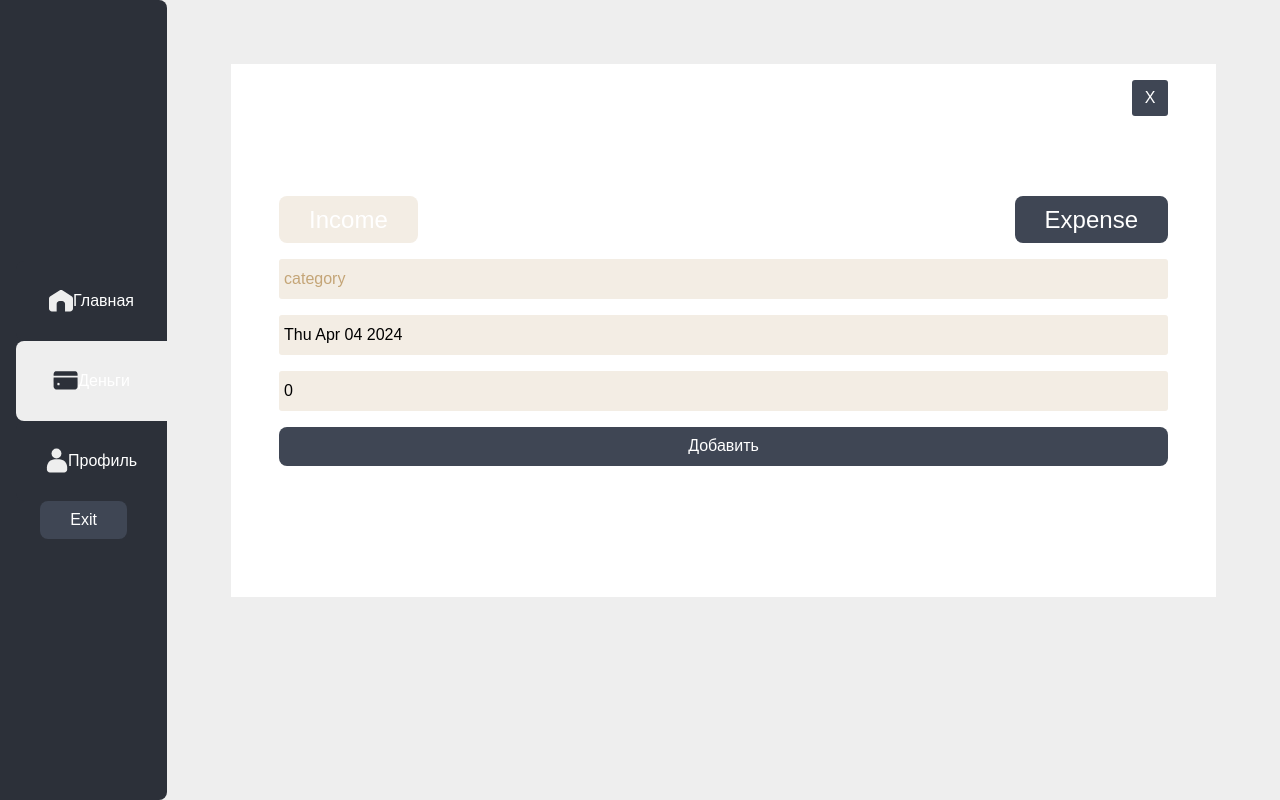
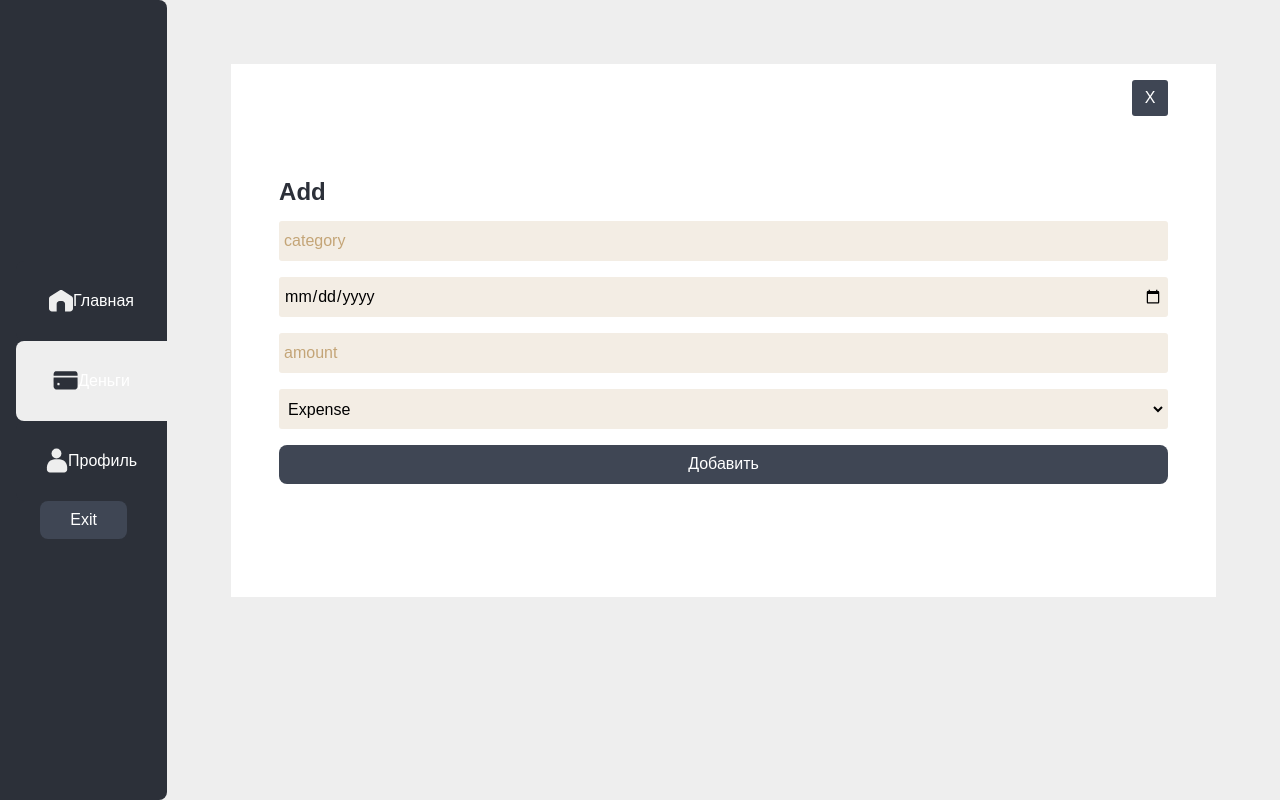
Before and after one commit to vladserikov/frontent-financeTracker, a React (Vite) app: page /app/transactions/add-transaction in a window 1280 px wide. Built offline with nearby package versions, Linux system fonts and the light colour scheme.

Commit message:
Added transaction form

```diff
--- a/src/App.tsx
+++ b/src/App.tsx
@@ -8,7 +8,7 @@ import MainContainer from './app/MainContainer';
 import Profile from './app/profile/Profile';
 import AddTransaction from './app/transactions/AddTransaction';
 import EditTransaction from './app/transactions/EditTransaction';
-import NewTransaction from './app/transactions/NewTransaction';
+import WalletSummary from './app/transactions/WalletSummary';
 import { User } from './app/types';
 import ErrorElement from './app/ui/ErrorElement';
 import { getCookie } from './app/utils/localObject';
@@ -76,7 +76,7 @@ function App() {
 							path='transactions/add-transaction'
 							element={<AddTransaction />}
 						/>
-						<Route path='transactions' element={<NewTransaction />} />
+						<Route path='transactions' element={<WalletSummary />} />
 						<Route path='profile' element={<Profile />} />
 					</Route>
 				</Routes>
--- a/src/app/history/TransactionsHistory.tsx
+++ b/src/app/history/TransactionsHistory.tsx
@@ -52,12 +52,6 @@ const TransactionsHistory: React.FC<TransactionSummary> = (props) => {
 					name='История'
 					button={{ to: '/app/transactions/add-transaction', icon: plusSvg }}
 				/>
-				{/* <div className={headerBlock}>
-					<div>История</div>
-					<div>
-						<NavButton to='/add' icon={plusSvg} />
-					</div>
-				</div> */}
 				{headerButtons()}
 				<div className={tapeBlock}>
 					{transactions.map((t, i) => {
--- a/src/app/transactions/AddTransaction.tsx
+++ b/src/app/transactions/AddTransaction.tsx
@@ -1,105 +1,51 @@
-import { useState } from 'react';
 import { useSelector } from 'react-redux';
 import { useNavigate } from 'react-router-dom';
-import { walletSelector } from '../../state/hooks';
+import { walletIdSelector } from '../../state/hooks';
 import { useAddTransactionMutation } from '../../state/walletsApi';
-import { NewTransaction, Transaction } from '../types';
+import type { AddTransaction } from '../types';
 import Button from '../ui/Button';
 import FormElement from '../ui/FormElement';
 import FormWrapper from '../ui/FormWrapper';
 import InputForm from '../ui/InputForm';
-import { bem } from '../utils/classnames';
-
-const [changeBlock, changeElement] = bem('change-transaction');
-const [selectedElement] = changeElement('selected');
+import SelectForm from '../ui/SelectForm';
 
 const AddTransaction = () => {
-	const wallet = useSelector(walletSelector);
+	const walletId = useSelector(walletIdSelector);
 	const navigate = useNavigate();
 	const [addTransaction, result] = useAddTransactionMutation();
 
-	const [formStatus, setFormStatus] = useState<NewTransaction>({
-		amount: 0,
-		category: '',
-		comment: '',
-		date: new Date(),
-		transactionType: 'Income',
-		unit: 'USD',
-	});
+	const onSubmit = (e: React.FormEvent<HTMLFormElement>) => {
+		console.log({ e });
+		const formData = new FormData(e.target as HTMLFormElement);
+		for (let [key, value] of formData.entries()) {
+			console.log(`${key}: ${value} -> ${typeof value}`);
+		}
+		// use zod
+		const newTransaction: AddTransaction = {
+			walletId,
+			amount: parseFloat(formData.get('amount')?.toString() ?? '0'),
+			category: formData.get('category')?.toString() ?? 'Default',
+			comment: formData.get('category')?.toString() ?? '',
+			date: formData.get('category')?.toString() ?? new Date(),
+			transactionType: formData.get('transactionType')?.toString() ?? 'Expense',
+			unit: formData.get('category')?.toString() ?? 'USD',
+		};
+		// addTransaction({
+		// 	walletId,
+		// 	amount: parseFloat(formData.get('amount')),
+		// })
 
-	const onChangeForm =
-		(category: keyof Transaction) =>
-		({ currentTarget: { value } }: React.FormEvent<HTMLInputElement>) => {
-			if (category === 'amount') {
-				setFormStatus((state) => ({
-					...state,
-					[category]: parseFloat(value),
-				}));
-				return;
-			}
-			setFormStatus((state) => ({
-				...state,
-				[category]: value,
-			}));
-		};
-
-	const onSubmit = async () => {
-		addTransaction({ ...formStatus, walletId: wallet.id });
-		navigate(-1);
+		// addTransaction({ ...formStatus, walletId: wallet.id });
+		// navigate(-1);
 	};
 
-	const onChangeType = (type: NewTransaction['transactionType']) => () => {
-		if (formStatus.transactionType === type) return;
-		setFormStatus((state) => ({
-			...state,
-			transactionType: type,
-		}));
-	};
-
-	const header = () => (
-		<div className={changeBlock}>
-			<Button
-				text='Income'
-				type='button'
-				className={
-					formStatus.transactionType === 'Income' ? selectedElement : ''
-				}
-				onClick={onChangeType('Income')}
-			/>
-			<Button
-				text='Expense'
-				type='button'
-				className={
-					formStatus.transactionType === 'Expense' ? selectedElement : ''
-				}
-				onClick={onChangeType('Expense')}
-			/>
-		</div>
-	);
 	return (
 		<FormWrapper backAction>
-			<FormElement name={header()} onSubmitAction={onSubmit}>
-				<InputForm
-					id='category'
-					placeholder='category'
-					type='text'
-					onChange={onChangeForm('category')}
-					value={formStatus.category}
-				/>
-				<InputForm
-					id='date'
-					placeholder='Date'
-					type='text'
-					onChange={onChangeForm('date')}
-					value={formStatus.date.toDateString()}
-				/>
-				<InputForm
-					id='amount'
-					placeholder='amount'
-					type='number'
-					onChange={onChangeForm('amount')}
-					value={formStatus.amount}
-				/>
+			<FormElement name={'Add'} onSubmitAction={onSubmit}>
+				<InputForm id='category' placeholder='category' type='text' />
+				<InputForm id='date' placeholder='Date' type='date' />
+				<InputForm id='amount' placeholder='amount' type='number' />
+				<SelectForm id='type' options={['Expense', 'Income']} />
 				<Button type='submit' text='Добавить' disabled={result.isLoading} />
 			</FormElement>
 		</FormWrapper>
--- /dev/null
+++ b/src/app/transactions/WalletSummary.tsx
@@ -0,0 +1,10 @@
+const WalletSummary = () => {
+	return (
+		<div>
+			<div>Доходы</div>
+			<div>расхожы</div>
+		</div>
+	);
+};
+
+export default WalletSummary;
--- a/src/app/types.ts
+++ b/src/app/types.ts
@@ -39,3 +39,5 @@ export type TransactionSummary = {
 };
 
 export type KeysTransactionSummary = keyof TransactionSummary;
+
+export type AddTransaction = Omit<Transaction, 'id'> & { walletId: string };
--- a/src/app/ui/FormElement.tsx
+++ b/src/app/ui/FormElement.tsx
@@ -18,6 +18,7 @@ const FormElement: React.FC<FormElement> = ({
 }) => {
 	const onSubmit = (e: React.FormEvent<HTMLFormElement>) => {
 		e.preventDefault();
+
 		onSubmitAction(e);
 	};
 	return (
--- a/src/app/ui/InputForm.tsx
+++ b/src/app/ui/InputForm.tsx
@@ -1,17 +1,17 @@
 import React from 'react';
-import { bem } from '../utils/classnames';
+
+import InputWrapper, { bemInputElement } from './InputWrapper';
 
 type InputForm = {
 	type: React.InputHTMLAttributes<HTMLInputElement>['type'];
 	placeholder?: string;
 	onChange?: React.ChangeEventHandler<HTMLInputElement>;
-	value: React.InputHTMLAttributes<HTMLInputElement>['value'];
+	value?: React.InputHTMLAttributes<HTMLInputElement>['value'];
 	id: string;
 	required?: boolean;
 };
 
-const [block, elementGenerator] = bem('input-block');
-const [element] = elementGenerator('element');
+const [element] = bemInputElement('element');
 
 const InputForm: React.FC<InputForm> = ({
 	placeholder,
@@ -22,8 +22,9 @@ const InputForm: React.FC<InputForm> = ({
 	required,
 }) => {
 	return (
-		<div className={block}>
+		<InputWrapper>
 			<input
+				name={id}
 				id={id}
 				type={type}
 				placeholder={placeholder}
@@ -32,7 +33,7 @@ const InputForm: React.FC<InputForm> = ({
 				value={value}
 				required={required}
 			/>
-		</div>
+		</InputWrapper>
 	);
 };
 
--- /dev/null
+++ b/src/app/ui/InputWrapper.tsx
@@ -0,0 +1,19 @@
+import clsx from 'clsx';
+import React from 'react';
+import { bem } from '../utils/classnames';
+
+type InputWrapper = {
+	className?: string;
+	children?: React.ReactNode;
+};
+
+const [block, elementGenerator] = bem('input-block');
+
+const InputWrapper: React.FC<InputWrapper> = ({ children, className }) => {
+	return (
+		<div className={clsx([block, className && className])}>{children}</div>
+	);
+};
+
+export const bemInputElement = elementGenerator;
+export default InputWrapper;
--- /dev/null
+++ b/src/app/ui/SelectForm.tsx
@@ -0,0 +1,33 @@
+import InputWrapper, { bemInputElement } from './InputWrapper';
+
+type SelectFormProps = {
+	options: string[];
+	id: string;
+	defaultValue?: string;
+	className?: string;
+	value?: string;
+};
+const [element] = bemInputElement('element');
+
+const SelectForm: React.FC<SelectFormProps> = ({
+	defaultValue,
+	className,
+	id,
+	options,
+}) => {
+	return (
+		<InputWrapper className={className}>
+			<select className={element} id={id} defaultValue={defaultValue} name={id}>
+				{options.map((opt) => {
+					return (
+						<option value={opt} key={opt}>
+							{opt}
+						</option>
+					);
+				})}
+			</select>
+		</InputWrapper>
+	);
+};
+
+export default SelectForm;
--- a/src/app/wallets/styles.scss
+++ b/src/app/wallets/styles.scss
@@ -99,15 +99,6 @@
 }
 
 
-.change-transaction {
-    display: flex;
-    justify-content: space-between;
-
-    &__selected {
-        background-color: var(--background-element);
-    }
-}
-
 @media only screen and (max-width: 768px) {
 
     .summary-layer {
--- a/src/state/hooks.tsx
+++ b/src/state/hooks.tsx
@@ -5,3 +5,7 @@ export const walletSelector = createSelector(
 	[(state: RootStore) => state.wallet],
 	(wallet) => wallet
 );
+export const walletIdSelector = createSelector(
+	[(state: RootStore) => state.wallet],
+	(wallet) => wallet.id
+);
--- a/src/state/walletsApi.ts
+++ b/src/state/walletsApi.ts
@@ -1,8 +1,6 @@
 import { createApi, fetchBaseQuery } from '@reduxjs/toolkit/query/react';
-import type { Transaction, Wallet } from '../app/types';
+import type { AddTransaction, Transaction, Wallet } from '../app/types';
 import { getCookie } from '../app/utils/localObject';
-
-type AddTransaction = Omit<Transaction, 'id'> & { walletId: string };
 
 export const walletApi = createApi({
 	reducerPath: 'walletApi',
```
